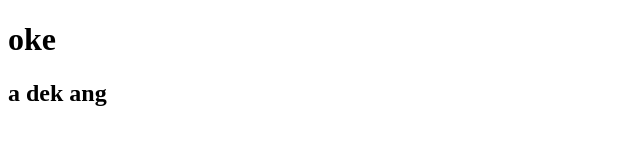
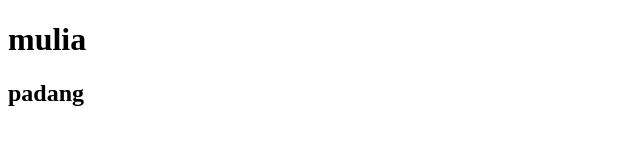
Before and after one commit to mulia007/Front-End-Developer-2022, a plain HTML site: page index.html in a window 1280 px wide. Shown: the whole page, without its empty margins (0-640 px from the left). Drawn offline with Linux system fonts and the light colour scheme.

Commit message:
add index html file

```diff
--- a/index.html
+++ b/index.html
@@ -7,7 +7,7 @@
     <title>Document</title>
 </head>
 <body>
-   <h1>oke</h1>
-   <h2>a dek ang</h2>
+   <h1>mulia</h1>
+   <h2>padang</h2>
 </body>
 </html>
```
